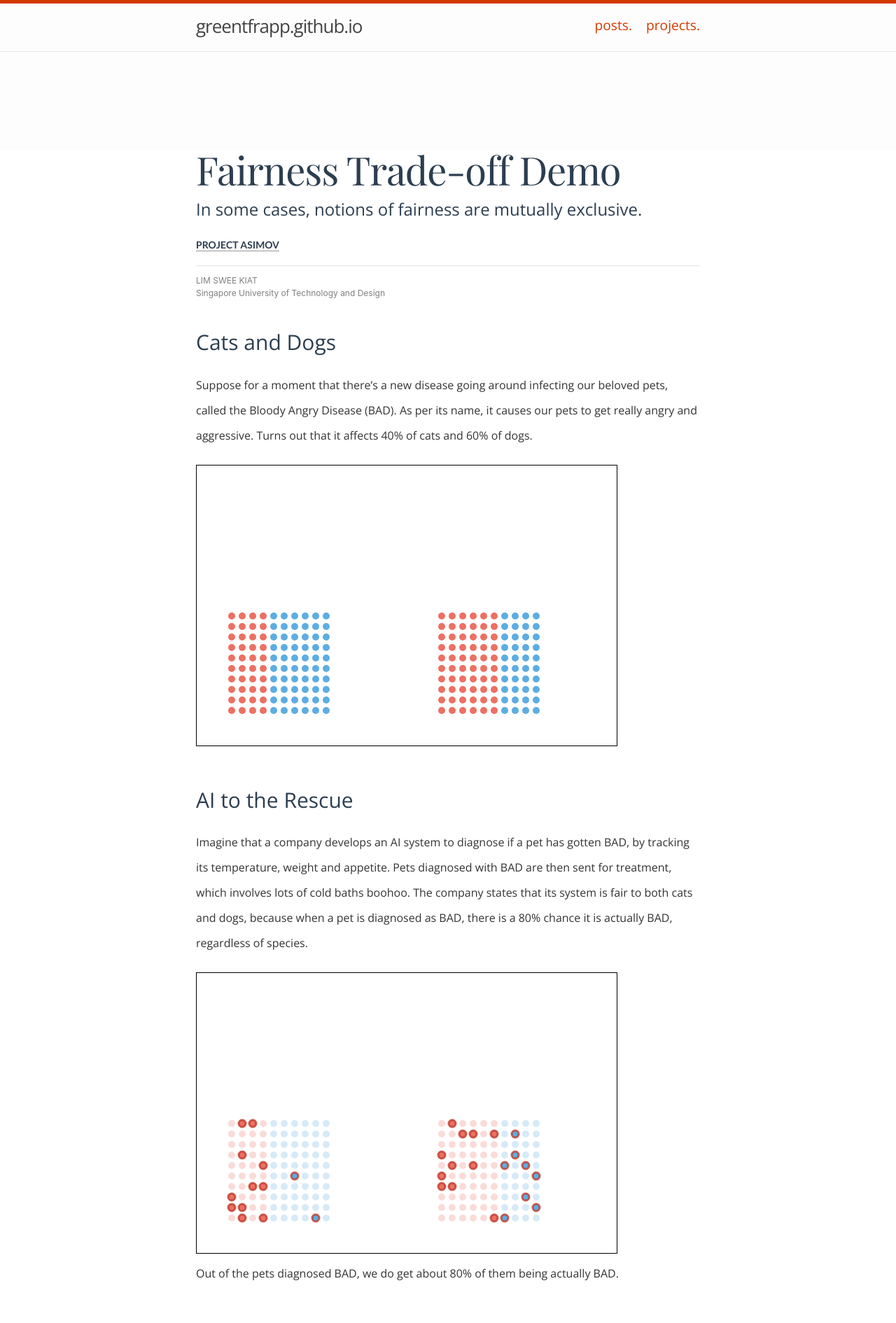
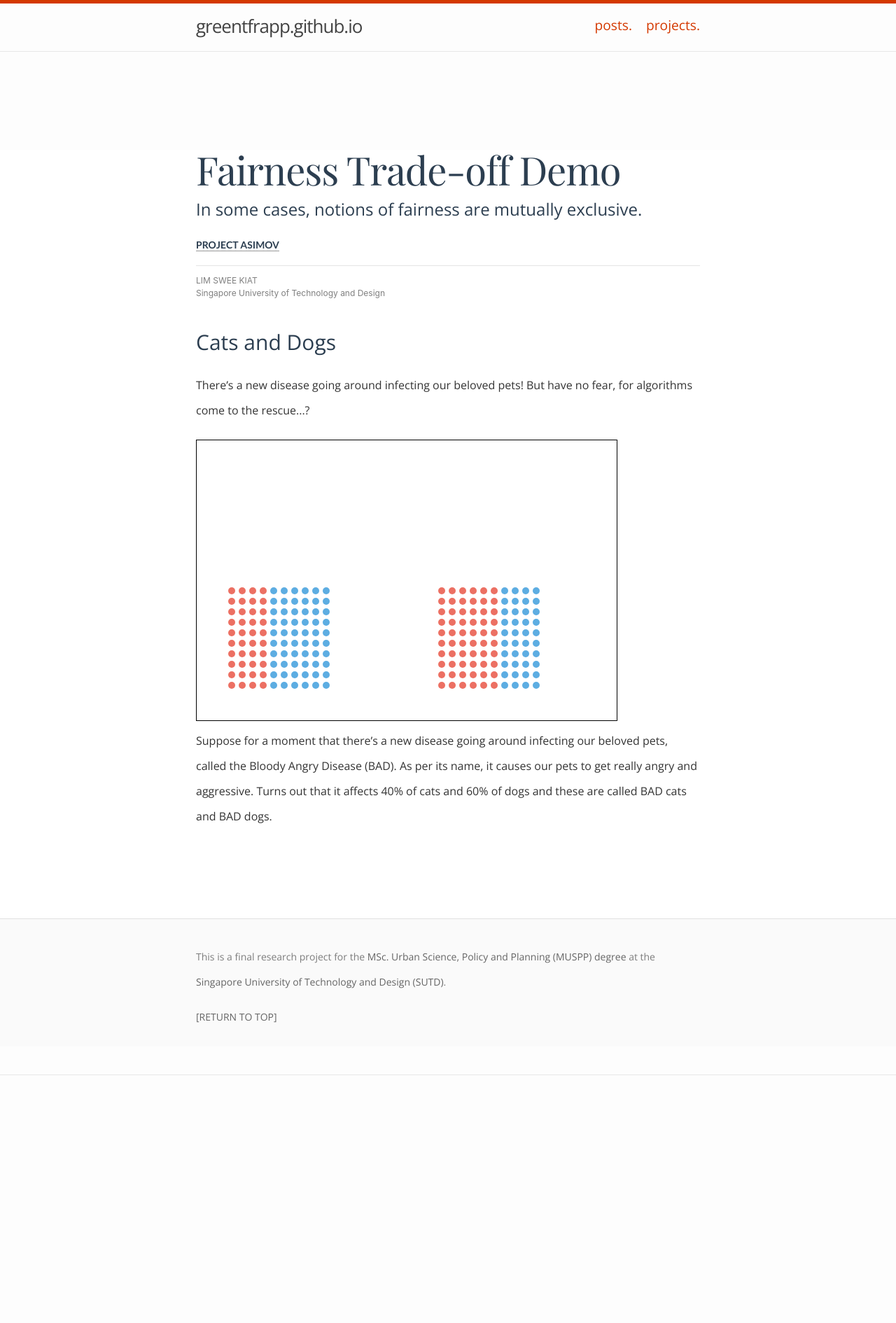
Before and after one commit to greentfrapp/project-asimov, a Jekyll site: the page built from fairness_tradeoff_demo.md, in a window 1280 px wide. Shown: the top 1890 px of the page at 70% size. Built offline with Jekyll 4.4.1, drawn with Linux system fonts in a browser that asks for light colours; nearby versions of some CDN libraries; some web fonts are replaced; a style sheet for code colours, icons or effects is not loaded; after the commit the page ends 1596 px from its top, so only the background shows below that; part of the change alters nothing that is shown.

Commit message:
Updated fairness demo WIP

```diff
--- a/_layouts/fairnessdemo.html
+++ b/_layouts/fairnessdemo.html
@@ -8,29 +8,47 @@ layout: default
 	<h2>In some cases, notions of fairness are mutually exclusive.</h2>
 	<h4><a href="https://greentfrapp.github.io/project-asimov/" target="_self">Project Asimov</a></h4>
 	<dt-byline></dt-byline>
+	<!--
+		Storyboarding
+		- Proportion of cats and dogs
+		- What accuracy means (without species)
+		- Diagnose a sample of 200 pets (random)
+		- Show that the accuracy holds
+		- Show cats false positive and false negative
+		- Show dogs false positive and false negative
+		- Playground
+	-->
 	<div id="main">
 		<h2>Cats and Dogs</h2>
 		<p>
-			Suppose for a moment that there's a new disease going around infecting our beloved pets, called the Bloody Angry Disease (BAD). As per its name, it causes our pets to get really angry and aggressive. Turns out that it affects 40% of cats and 60% of dogs.
+			There's a new disease going around infecting our beloved pets! But have no fear, for algorithms come to the rescue...?
+		</p>
+		<svg id="fairnessdemo" class="fairness-demo" @click="transitText">
+		</svg>
+		<p id="explain">
+		</p>
+	</div>
+	<!-- <div id="main">
+		<h2>Cats and Dogs</h2>
+		<p>
+			Suppose for a moment that there's a new disease going around infecting our beloved pets, called the Bloody Angry Disease (BAD). As per its name, it causes our pets to get really angry and aggressive. Turns out that it affects 40% of cats and 60% of dogs and these are called BAD cats and BAD dogs.
 		</p>
 		<svg id="fairnessdemo1" class="fairness-demo"></svg>
 		<h2>AI to the Rescue</h2>
 		<p>
-			Imagine that a company develops an AI system to diagnose if a pet has gotten BAD, by tracking its temperature, weight and appetite. Pets diagnosed with BAD are then sent for treatment, which involves lots of cold baths boohoo.
-
-			The company states that its system is fair to both cats and dogs, because when a pet is diagnosed as BAD, there is a 80% chance it is actually BAD, regardless of species.
+			Fortunately, a company develops an AI system to diagnose if a pet has gotten BAD, by tracking its temperature, weight and appetite. Pets diagnosed with BAD are then sent for treatment, which involves lots of cold baths and cones of shame boohoo.
+		</p>
+		<p>
+			The company states that its system is fair to both cats and dogs, because its predictions are 80% accurate, regardless of species. Specifically, when a pet is diagnosed to be BAD, there is 80% chance it is actually BAD and 20% chance it isn't. Likewise when a pet is diagnosed to be not BAD.
 		</p>
 		<svg id="fairnessdemo2" class="fairness-demo"></svg>
-		<p>
-			Out of the pets diagnosed BAD, we do get about 80% of them being actually BAD.
-		</p>
 		<h2>What Wrong Means</h2>
 		<p>
 
 		</p>
 		<svg id="fairnessdemo3" class="fairness-demo"></svg>
 
-	</div>
+	</div> -->
 </dt-article>
 <dt-appendix>
 	<p>
@@ -39,5 +57,6 @@ layout: default
 	<div class="return-to-top"><a href="#title" target="_self">[Return to top]</a></div>
 </dt-appendix>
 </div>
+<link href="https://fonts.googleapis.com/css?family=Reenie+Beanie|Open+Sans+Condensed:300&display=swap" rel="stylesheet">
 <script src="https://cdnjs.cloudflare.com/ajax/libs/d3/5.9.2/d3.min.js"></script>
 <script src="{{ "/assets/fairness_demo.js" | relative_url }}"></script>
--- a/_sass/custom.scss
+++ b/_sass/custom.scss
@@ -4,6 +4,14 @@ svg.fairness-demo {
 	width: 600px;
 	height: 400px;
 	border: 1px solid black;
+}
+
+svg.fairness-demo:hover {
+	cursor: pointer;
+}
+
+p#explain {
+	height: 200px;
 }
 
 #framework-diagram {
--- a/assets/fairness_demo.js
+++ b/assets/fairness_demo.js
@@ -1,87 +1,5 @@
 // fairnessdemo1
 
-// let pets = [
-// 	{
-// 		"species": "dog",
-// 		"bad": true
-// 	},
-// 	{
-// 		"species": "dog",
-// 		"bad": true
-// 	},
-// 	{
-// 		"species": "dog",
-// 		"bad": true
-// 	},
-// 	{
-// 		"species": "dog",
-// 		"bad": true
-// 	},
-// 	{
-// 		"species": "dog",
-// 		"bad": true
-// 	},
-// 	{
-// 		"species": "dog",
-// 		"bad": false
-// 	},
-// 	{
-// 		"species": "dog",
-// 		"bad": false
-// 	},
-// 	{
-// 		"species": "dog",
-// 		"bad": false
-// 	},
-// 	{
-// 		"species": "dog",
-// 		"bad": false
-// 	},
-// 	{
-// 		"species": "dog",
-// 		"bad": false
-// 	},
-// 	{
-// 		"species": "cat",
-// 		"bad": true
-// 	},
-// 	{
-// 		"species": "cat",
-// 		"bad": true
-// 	},
-// 	{
-// 		"species": "cat",
-// 		"bad": false
-// 	},
-// 	{
-// 		"species": "cat",
-// 		"bad": false
-// 	},
-// 	{
-// 		"species": "cat",
-// 		"bad": false
-// 	},
-// 	{
-// 		"species": "cat",
-// 		"bad": false
-// 	},
-// 	{
-// 		"species": "cat",
-// 		"bad": false
-// 	},
-// 	{
-// 		"species": "cat",
-// 		"bad": false
-// 	},
-// 	{
-// 		"species": "cat",
-// 		"bad": false
-// 	},
-// 	{
-// 		"species": "cat",
-// 		"bad": false
-// 	}
-// ]
 let pets = Array.from({length: 200})
 				.map((x,i) => {
 					let species = (i < 100) ? "cat" : "dog",
@@ -95,7 +13,8 @@ let pets = Array.from({length: 200})
 					}
 				});
 
-let svg1 = d3.select('svg#fairnessdemo1'),
+let svg = d3.select('svg#fairnessdemo'),
+text = d3.select('p#explain'),
 centerX = 300,
 centerY = 200,
 baseXCat = 50,
@@ -103,88 +22,391 @@ baseXDog = 200,
 baseY = 350,
 colors = {
 	good: "#3498db",
-	bad: "#e74c3c"
+	bad: "#e74c3c",
+	goodStroke: "#2980b9",
+	badStroke: "#c0392b"
+},
+texts = [
+	"Suppose for a moment that there's a new disease going around infecting our beloved pets, called the Bloody Angry Disease (BAD). As per its name, it causes our pets to get really angry and aggressive. Turns out that it affects 40% of cats and 60% of dogs and these are called BAD cats and BAD dogs.",
+	"Fortunately, a company develops an AI system to diagnose if a pet has gotten BAD, by tracking its temperature, weight and appetite. Pets diagnosed with BAD are then sent for treatment, which involves lots of cold baths and cones of shame boohoo.",
+	"The company states that its system is fair to both cats and dogs, because its predictions are 80% accurate, regardless of species. Specifically, when a pet is diagnosed to be BAD, there is 80% chance it is actually BAD and 20% chance it isn't. Likewise when a pet is diagnosed to be not BAD.",
+	"Here we see 100 dogs and 100 cats being diagnosed by this system.",
+	"And we see that the company's claim seems to hold true, approximately.",
+	"Let's just consider the case for cats only. The results seem reasonable. Although we do have a few sad cats that got wrongly diagnosed and a few that slipped pass the system. After all, the system isn't perfect.",
+	"Next let's take a look at the results for dogs. This seems alright as well. The system does seem to label more dogs as BAD but that seems fair given that dogs are more likely to be BAD.",
+	"So... everything is good right?",
+	"Hmm... what if we look at things from the point of view from a cat that is not BAD.",
+	"What about a dog that is not BAD?",
+	"Cats that are BAD",
+	"Dogs that are BAD"
+];
+
+// Frame 1
+
+var app = new Vue({
+	el: "#main",
+	mounted: function() {
+		d3.select('p#explain').text(this.texts[this.step]);
+		this.updateSvg();
+	},
+	data: {
+		step: 0,
+		texts: texts,
+		pets: pets,
+		timeIn: 500,
+		timeOut: 500
+	},
+	computed: {
+		frames: function() {
+			return [this.frame0, this.frame1, this.frame2, this.frame3, this.frame4, this.frame5, this.frame6, this.frame7, this.frame8, this.frame9, this.frame10, this.frame11];
+			// return [this.frame3]
+		},
+		diagnosis: function() {
+			return this.diagnose();
+		},
+		stats: function() {
+			let stats = {
+				cat: {
+					TP: 0,
+					FP: 0,
+					TN: 0,
+					FN: 0
+				},
+				dog: {
+					TP: 0,
+					FP: 0,
+					TN: 0,
+					FN: 0
+				},
+				total: {
+					TP: 0,
+					FP: 0,
+					TN: 0,
+					FN: 0
+				},
 			};
-
-svg1.selectAll('circle.principle')
-	.data(pets).enter()
+			this.diagnosis.forEach((el, i) => {
+				let pet = this.pets[i];
+				if (el.diagnosis && pet.bad) {
+					stats[pet.species].TP += 1;
+					stats.total.TP += 1;
+				} else if (!el.diagnosis && !pet.bad) {
+					stats[pet.species].TN += 1;
+					stats.total.TN += 1;
+				} else if (el.diagnosis && !pet.bad) {
+					stats[pet.species].FP += 1;
+					stats.total.FP += 1;
+				} else if (!el.diagnosis && pet.bad) {
+					stats[pet.species].FN += 1;
+					stats.total.FN += 1;
+				}
+			});
+			return stats;
+		}
+	},
+	methods: {
+		transitText: function() {
+			if (this.step < this.texts.length - 1) {
+				this.step += 1;
+				this.updateText();
+				this.updateSvg();
+			}
+		},
+		updateText: function() {
+			d3.select('p#explain').text(this.texts[this.step])
+			// d3.select('p#explain').transition()
+			// 	.duration(this.timeIn)
+			// 	.style('opacity', 0)
+			// 	.on('end', () => d3.select('p#explain').transition()
+			// 		.duration(this.timeOut)
+			// 		.text(this.texts[this.step]).style('opacity', 1));
+		},
+		updateSvg: function() {
+			let svg = d3.select('svg#fairnessdemo');
+			this.frames[this.step](svg);
+		},
+		frame0: function(svg) {
+			svg.selectAll('circle.pets')
+				.data(this.pets).enter()
 				.append('circle')
-	.attr('class', 'principle')
+				.attr('class', 'pets')
 				.attr('r', 5)
 				.attr('cx', (d, i) => (d.species == "cat") ? baseXCat + 15 * (Math.floor(i / 10)) : baseXDog + 15 * (Math.floor(i / 10)))
 				.attr('cy', (d, i) => baseY - 15 * (i % 10))
 				.attr('fill', d => d.bad ? colors.bad : colors.good)
 				.attr('fill-opacity', 0.8);
+		},
+		frame1: function(svg) {
+			svg.selectAll('circle.pets')
+				// .transition()
+				// .duration(this.timeIn)
+				.attr('opacity', 0);
+			svg.selectAll('circle.diagnosis')
+				.data([{"diagnosis":true},{"diagnosis":false}]).enter()
+				.append('circle')
+				.attr('class', 'diagnosis')
+				.attr('r', 50)
+				.attr('cx', centerX)
+				.attr('cy', d => d.diagnosis ? centerY - 100 : centerY + 100)
+				.attr('fill', "#FFF")
+				.attr('stroke', d => d.diagnosis ? colors.badStroke : colors.goodStroke)
+				.attr('stroke-width', 5)
+		},
+		frame2: function(svg) {
+			let actualData = Array.from({length: 20})
+				.map((x,i) => {
+					let diagnosis = (i < 10),
+					bad = diagnosis;
+					if (i < 2 || (i >= 10 && i < 12)) {
+						bad = !bad;
+					}
+					return {
+						bad: bad,
+						diagnosis: diagnosis
+					}
+				});
 
-// fairnessdemo2
+			svg.selectAll('circle.actual')
+				.data(actualData).enter()
+				.append('circle')
+				.attr('class', 'actual')
+				.attr('r', 10)
+				.attr('cx', centerX)
+				.attr('cy', d => d.bad ? centerY - 100 : centerY + 100)
+				.attr('fill', d => d.bad ? colors.bad : colors.good)
+				.attr('stroke', d => d.diagnosis ? colors.badStroke : colors.goodStroke)
+				.attr('stroke-width', 4);
 
-function diagnose() {
+			let simulation = d3.forceSimulation(actualData)
+				// .force('charge', d3.forceManyBody().strength(-10))
+				.force('center', d3.forceCenter(centerX, centerY))
+				.force('x', d3.forceX().x(centerX))
+				.force('y', d3.forceY().y(d => d.diagnosis ? centerY - 100 : centerY + 100))
+				.force('collision', d3.forceCollide().radius(12))
+				.on('tick', ticked);
+
+			function ticked() {
+				svg.selectAll('circle.actual')
+					.attr('cx', d => d.x)
+					.attr('cy', d => d.y)
+			}
+		},
+		frame3: function(svg) {
+			svg.selectAll('circle.diagnosis').attr('opacity', 0)
+			svg.selectAll('circle.actual').attr('opacity', 0)
+			svg.selectAll('circle.pets')
+				.attr('opacity', 1)
+				.attr('fill-opacity', 0)
+				.attr('stroke', (d, i) => this.diagnosis[i].diagnosis ? colors.badStroke : colors.goodStroke)
+				.attr('stroke-width', 3)
+		},
+		frame4: function(svg) {
+			svg.selectAll('circle.pets')
+				.transition().duration(1000)
+				.attr('cx', (d, i) => centerX - 50 + 15 * (this.diagnosis[i].idx % 10))
+				.attr('cy', (d, i) => this.diagnosis[i].diagnosis ? baseY - 200 - 15 * Math.floor(this.diagnosis[i].idx / 10) : baseY - 15 * Math.floor(this.diagnosis[i].idx / 10))
+				.attr('fill-opacity', 0.8)
+			svg.append('text')
+				.attr('id', 'accuracyBad')
+				.attr('x', 100)
+				.attr('y', 100)
+				.text((this.stats.total.TP / (this.stats.total.TP + this.stats.total.FP)).toString())
+				.attr('opacity', 0)
+				.transition().duration(1000)
+				.attr('opacity', 1)
+			svg.append('text')
+				.attr('id', 'accuracyGood')
+				.attr('x', 100)
+				.attr('y', 200)
+				.text((this.stats.total.TN / (this.stats.total.TN + this.stats.total.FN)).toString())
+				.attr('opacity', 0)
+				.transition().duration(1000)
+				.attr('opacity', 1)
+		},
+		frame5: function(svg) {
+			svg.select('text#accuracyBad').transition().duration(1000).attr('opacity', 0);
+			svg.select('text#accuracyGood').transition().duration(1000).attr('opacity', 0);
+			svg.selectAll('circle.pets')
+				.transition().duration(1000)
+				.attr('opacity', d => d.species === 'cat' ? 1 : 0)
+		},
+		frame6: function(svg) {
+			svg.selectAll('circle.pets')
+				.transition().duration(1000)
+				.attr('opacity', d => d.species === 'dog' ? 1 : 0)
+		},
+		frame7: function(svg) {
+			svg.selectAll('circle.pets')
+				.transition().duration(1000)
+				.attr('opacity', 1)
+				.attr('cx', (d, i) => (d.species == "cat") ? baseXCat + 15 * (Math.floor(i / 10)) : baseXDog + 15 * (Math.floor(i / 10)))
+				.attr('cy', (d, i) => baseY - 15 * (i % 10))
+		},
+		frame8: function(svg) {
+			svg.selectAll('circle.pets')
+				.transition().duration(1000)
+				.attr('opacity', d => d.species === 'cat' && !d.bad ? 1 : 0.2);
+			svg.append('text')
+				.attr('id', 'goodCat')
+				.attr('x', 100)
+				.attr('y', 100)
+				.text("Chance of diagnosing BAD: " + (100 * this.stats.cat.FP / (this.stats.cat.TN + this.stats.cat.FP)).toFixed(0) +"%")
+				.attr('opacity', 0)
+				.transition().duration(1000)
+				.attr('opacity', 1)
+		},
+		frame9: function(svg) {
+			svg.select('text#goodCat').transition().duration(1000).attr('opacity', 0);
+			svg.selectAll('circle.pets')
+				.transition().duration(1000)
+				.attr('opacity', d => d.species === 'dog' && !d.bad ? 1 : 0.2);
+			svg.append('text')
+				.attr('id', 'goodDog')
+				.attr('x', 100)
+				.attr('y', 100)
+				.text("Chance of diagnosing BAD: " + (100 * this.stats.dog.FP / (this.stats.dog.TN + this.stats.dog.FP)).toFixed(0) +"%")
+				.attr('opacity', 0)
+				.transition().duration(1000)
+				.attr('opacity', 1)
+		},
+		frame10: function(svg) {
+			svg.select('text#goodDog').transition().duration(1000).attr('opacity', 0);
+			svg.selectAll('circle.pets')
+				.transition().duration(1000)
+				.attr('opacity', d => d.species === 'cat' && d.bad ? 1 : 0.2);
+			svg.append('text')
+				.attr('id', 'badCat')
+				.attr('x', 100)
+				.attr('y', 100)
+				.text("Chance of diagnosing BAD: " + (100 * this.stats.cat.TP / (this.stats.cat.TP + this.stats.cat.FN)).toFixed(0) +"%")
+				.attr('opacity', 0)
+				.transition().duration(1000)
+				.attr('opacity', 1)
+		},
+		frame11: function(svg) {
+			svg.select('text#badCat').transition().duration(1000).attr('opacity', 0);
+			svg.selectAll('circle.pets')
+				.transition().duration(1000)
+				.attr('opacity', d => d.species === 'dog' && d.bad ? 1 : 0.2);
+			svg.append('text')
+				.attr('id', 'badDog')
+				.attr('x', 100)
+				.attr('y', 100)
+				.text("Chance of diagnosing BAD: " + (100 * this.stats.dog.TP / (this.stats.dog.TP + this.stats.dog.FN)).toFixed(0) +"%")
+				.attr('opacity', 0)
+				.transition().duration(1000)
+				.attr('opacity', 1)
+		},
+		diagnose: function() {
 			// randomly select pets to match 80% diagnosis
 			// calculated with Bayes theorem
-	let idxs = [],
-	scale = 2;
+			let diagnosis = [],
+			trueCount = 0,
+			falseCount = 0;
 			for (let i=0; i<200; i++) {
 				let dice = false;
 				if (i < 100) {
 					if (i < 40) {
-				dice = Math.random() < 0.2 * scale;
+						dice = Math.random() < 4/6;
 					} else {
-				dice = Math.random() < 0.0333 * scale;
+						dice = Math.random() < 1/9;
 					}
 				} else {
 					if (i < 160) {
-				dice = Math.random() < 0.1333 * scale;
+						dice = Math.random() < 8/9;
 					} else {
-				dice = Math.random() < 0.05 * scale;
+						dice = Math.random() < 1/3;
 					}
 				}
-		idxs.push(dice)
-	}
-	return idxs
-}
-
-let diagnosis = diagnose();
-
-let svg2 = d3.select('svg#fairnessdemo2');
-svg2.selectAll('circle.principle')
-	.data(pets).enter()
-	.append('circle')
-	.attr('class', 'principle')
-	.attr('r', 5)
-	.attr('cx', (d, i) => (d.species == "cat") ? baseXCat + 15 * (Math.floor(i / 10)) : baseXDog + 15 * (Math.floor(i / 10)))
-	.attr('cy', (d, i) => baseY - 15 * (i % 10))
-	.attr('fill', d => d.bad ? colors.bad : colors.good)
-	.attr('fill-opacity', (d, i) => diagnosis[i] ? 0.8 : 0.2)
-	.attr('stroke', (d, i) => diagnosis[i] ? "#c0392b" : "none")
-	.attr('stroke-width', 3)
-	.attr('stroke-opacity', 0.8);
-
-// fairnessdemo3
-
-let svg3 = d3.select('svg#fairnessdemo3');
-svg3.selectAll('circle.principle')
-	.data(pets).enter()
-	.append('circle')
-	.attr('class', 'principle')
-	.attr('r', 10)
-	.attr('cx', (d, i) => (d.species == "cat") ? baseXCat + 25 * (Math.floor(i / 10)) : baseXDog + 25 * (Math.floor(i / 10)))
-	.attr('cy', (d, i) => baseY - 25 * (i % 10))
-	.attr('fill', d => d.bad ? colors.bad : colors.good)
-	.attr('fill-opacity', 0.8)
-	.attr('stroke', (d, i) => {
-		if ((i % 10) < 6) {
-			if (d.bad) {
-				return colors.bad
+				if (dice) {
+					diagnosis.push({
+						diagnosis: dice,
+						idx: trueCount
+					});
+					trueCount += 1;
 				} else {
-				return colors.good
-			}
-		} else {
-			if (!d.bad) {
-				return colors.bad
-			} else {
-				return colors.good
+					diagnosis.push({
+						diagnosis: dice,
+						idx: falseCount
+					});
+					falseCount += 1;
 				}
 			}
-	})
-	.attr('stroke-width', 3)
-	.attr('stroke-opacity', 1);
+			return diagnosis
+		}
+	}
+});
+
+
+
+
+// let svg1 = d3.select('svg#fairnessdemo1'),
+// centerX = 300,
+// centerY = 200,
+// baseXCat = 50,
+// baseXDog = 200,
+// baseY = 350,
+// colors = {
+// 	good: "#3498db",
+// 	bad: "#e74c3c"
+// };
+
+// svg1.selectAll('circle.principle')
+// 	.data(pets).enter()
+// 	.append('circle')
+// 	.attr('class', 'principle')
+// 	.attr('r', 5)
+// 	.attr('cx', (d, i) => (d.species == "cat") ? baseXCat + 15 * (Math.floor(i / 10)) : baseXDog + 15 * (Math.floor(i / 10)))
+// 	.attr('cy', (d, i) => baseY - 15 * (i % 10))
+// 	.attr('fill', d => d.bad ? colors.bad : colors.good)
+// 	.attr('fill-opacity', 0.8);
+
+// // fairnessdemo2
+
+
+
+// let diagnosis = diagnose();
+
+// let svg2 = d3.select('svg#fairnessdemo2');
+// svg2.selectAll('circle.principle')
+// 	.data(pets).enter()
+// 	.append('circle')
+// 	.attr('class', 'principle')
+// 	.attr('r', 5)
+// 	.attr('cx', (d, i) => (d.species == "cat") ? baseXCat + 15 * (Math.floor(i / 10)) : baseXDog + 15 * (Math.floor(i / 10)))
+// 	.attr('cy', (d, i) => baseY - 15 * (i % 10))
+// 	.attr('fill', d => d.bad ? colors.bad : colors.good)
+// 	.attr('fill-opacity', (d, i) => diagnosis[i] ? 0.8 : 0.2)
+// 	.attr('stroke', (d, i) => diagnosis[i] ? "#c0392b" : "none")
+// 	.attr('stroke-width', 3)
+// 	.attr('stroke-opacity', 0.8);
+
+// // fairnessdemo3
+
+// let svg3 = d3.select('svg#fairnessdemo3');
+// svg3.selectAll('circle.principle')
+// 	.data(pets).enter()
+// 	.append('circle')
+// 	.attr('class', 'principle')
+// 	.attr('r', 10)
+// 	.attr('cx', (d, i) => (d.species == "cat") ? baseXCat + 25 * (Math.floor(i / 10)) : baseXDog + 25 * (Math.floor(i / 10)))
+// 	.attr('cy', (d, i) => baseY - 25 * (i % 10))
+// 	.attr('fill', d => d.bad ? colors.bad : colors.good)
+// 	.attr('fill-opacity', 0.8)
+// 	.attr('stroke', (d, i) => {
+// 		if ((i % 10) < 6) {
+// 			if (d.bad) {
+// 				return colors.bad
+// 			} else {
+// 				return colors.good
+// 			}
+// 		} else {
+// 			if (!d.bad) {
+// 				return colors.bad
+// 			} else {
+// 				return colors.good
+// 			}
+// 		}
+// 	})
+// 	.attr('stroke-width', 3)
+// 	.attr('stroke-opacity', 1);
```
Lines whose indentation alone changed are shown as unchanged.
